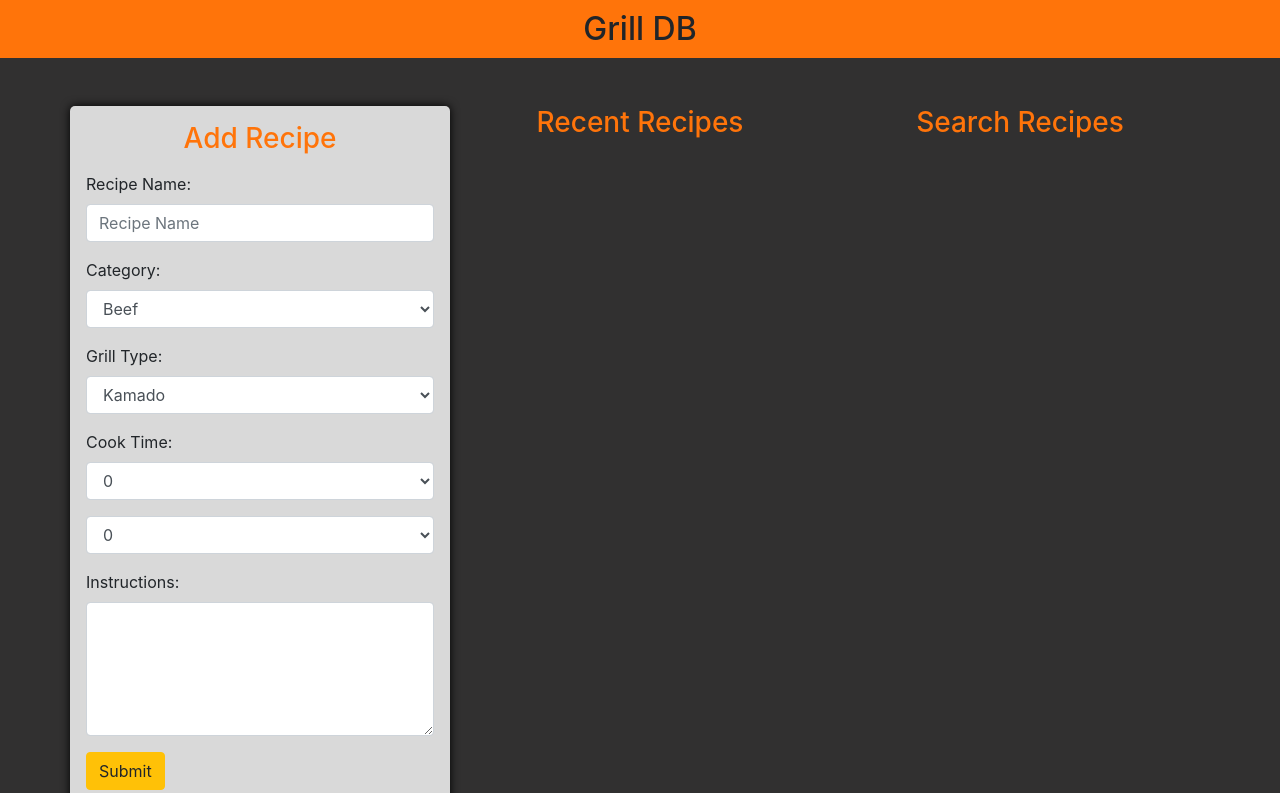
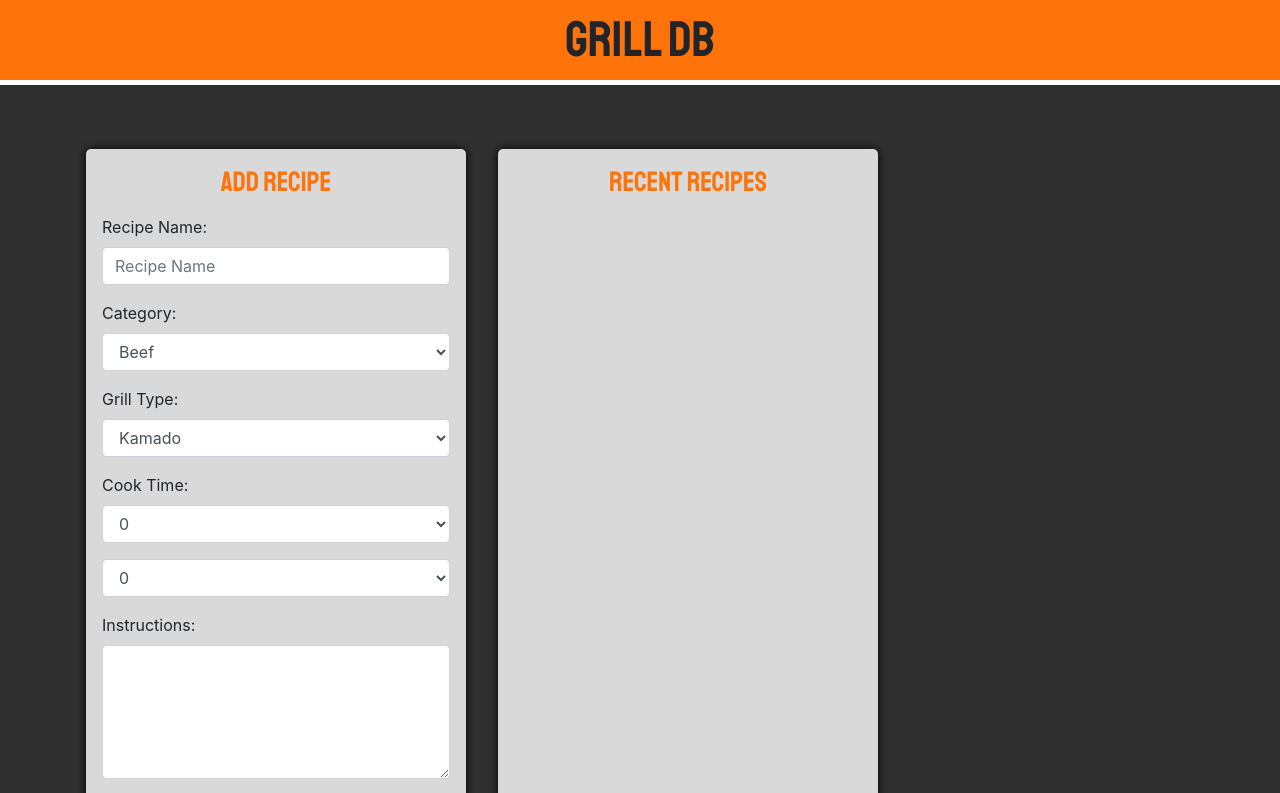
Before and after one commit to j-per/grilldb, a React (Create React App) app in the folder web/: page / in a window 1280 px wide. Shown: the top 793 px of the page. Built offline with nearby package versions, Linux system fonts and the light colour scheme.

Commit message:
Updates some styles

```diff
--- a/web/public/index.html
+++ b/web/public/index.html
@@ -18,6 +18,10 @@
       href="https://maxcdn.bootstrapcdn.com/bootstrap/4.3.1/css/bootstrap.min.css"
       integrity="sha384-ggOyR0iXCbMQv3Xipma34MD+dH/1fQ784/j6cY/iJTQUOhcWr7x9JvoRxT2MZw1T"
       crossorigin="anonymous"
+    />
+    <link
+      href="https://fonts.googleapis.com/css?family=Bangers|Staatliches"
+      rel="stylesheet"
     />
     <!--
       Notice the use of %PUBLIC_URL% in the tags above.
--- a/web/src/App.js
+++ b/web/src/App.js
@@ -7,7 +7,8 @@ const API_URL = `http://localhost:5000/post`;
 const headingStyle = {
   borderRadius: "5px",
   color: "#FF740A",
-  textAlign: "center"
+  textAlign: "center",
+  fontFamily: "Staatliches, cursive"
 };
 
 class App extends Component {
@@ -67,15 +68,18 @@ class App extends Component {
             }}
             className="mb-5"
           >
-            <h2
+            <h1
               style={{
                 padding: "10px 0",
                 margin: 0,
-                textAlign: "center"
+                textAlign: "center",
+                fontFamily: "Staatliches, cursive",
+                fontSize: "50px",
+                borderBottom: "5px solid white"
               }}
             >
               Grill DB
-            </h2>
+            </h1>
           </header>
           <Container>
             <Row>
@@ -89,7 +93,7 @@ class App extends Component {
                   borderRadius: "5px",
                   boxShadow: "0 0 10px black"
                 }}
-                className="p-3"
+                className="m-3 p-3"
               >
                 <h3 style={headingStyle} className="mb-3">
                   Add Recipe
@@ -178,10 +182,32 @@ class App extends Component {
                   </Button>
                 </Form>
               </Col>
-              <Col lg={4} id="recent-recipes">
+              <Col
+                lg={4}
+                id="recent-recipes"
+                style={{
+                  display: "flex",
+                  flexDirection: "column",
+                  background: "#d9d9d9",
+                  borderRadius: "5px",
+                  boxShadow: "0 0 10px black"
+                }}
+                className="m-3 p-3"
+              >
                 <h3 style={headingStyle}>Recent Recipes</h3>
               </Col>
-              <Col lg={4} id="search-recipes">
+              <Col
+                lg={4}
+                id="search-recipes"
+                style={{
+                  display: "flex",
+                  flexDirection: "column",
+                  background: "#d9d9d9",
+                  borderRadius: "5px",
+                  boxShadow: "0 0 10px black"
+                }}
+                className="m-3 p-3"
+              >
                 <h3 style={headingStyle}>Search Recipes</h3>
               </Col>
             </Row>
--- a/web/src/index.css
+++ b/web/src/index.css
@@ -7,6 +7,7 @@ body {
   -webkit-font-smoothing: antialiased;
   -moz-osx-font-smoothing: grayscale;
   background-color: #313030;
+  box-sizing: border-box;
 }
 
 code {
```
Also changed, not shown: 1 other file (tests, documents, lock files or other folders).
